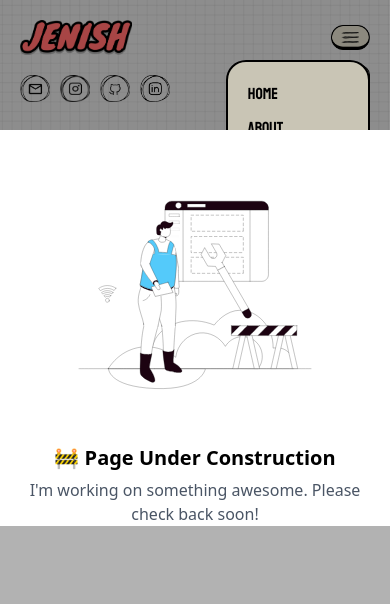
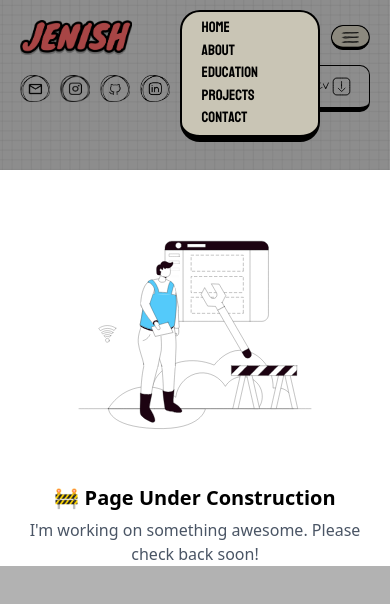
Before and after one commit to Jenish402/myportfolio, a React (Vite) app in the folder frontend/portfolio/: page /underconstruction in a window 390 px wide. Both pictures are taken after a click on the picture 350 px from the left and 37 px from the top of the page. Shown: the top 604 px of the page. Built offline with nearby package versions, Linux system fonts and the light colour scheme.

Commit message:
changes made

```diff
--- a/frontend/portfolio/src/components/Navbar.jsx
+++ b/frontend/portfolio/src/components/Navbar.jsx
@@ -9,6 +9,7 @@ import menu from '../assets/menu.png'
 import { PiArrowBendDownRightBold } from "react-icons/pi";
 import Lottie from 'lottie-react'
 import download from '../assets/download.json'
+import { motion } from 'framer-motion'
 
 
 function Navbar() {
@@ -56,7 +57,7 @@ function Navbar() {
 
 
   return (
-    <nav className='z-[100] sticky top-0 w-[350px] h-screen flex flex-col items-center p-[20px] max-md:w-screen max-md:h-[130px] max-md:pt-[20px] max-md:pb-[150px] max-sm:pb-[0px] max-lg:w-[220px]'>
+    <nav className='z-[100] sticky top-0 w-[350px] h-screen flex flex-col items-center p-[20px] max-md:w-screen max-sm:h-[170px] max-md:h-[210px] max-md:pt-[20px] max-md:pb-[150px] max-sm:pb-[0px] max-lg:w-[220px]'>
       <div className='flex flex-col items-center w-full max-lg:items-start'>
         <div className='pt-[50px] mb-[50px] flex items-center w-full max-md:mb-[10px] max-lg:pt-[20px] max-lg:justify-between max-md:pt-[0px] max-2xl:mb-[20px]'>
           <img className='h-[60px] w-auto max-lg:h-[50px] max-sm:h-[35px]' src={jenishlogo} alt="JENISH" />
@@ -69,10 +70,15 @@ function Navbar() {
             />
 
             {isOpen && (
-              <div className="fixed inset-0 bg-black/30">
+              <motion.div
+              initial={{ opacity: 0 }}
+              animate={{ opacity: 1 }}
+              exit={{ opacity: 0 }}
+              transition={{ duration: 0.3 }}
+              className="fixed inset-0 bg-black/30">
                 <ul
                   ref={menuRef}
-                  className=" z-[1000] absolute top-[40px] right-0 bg-[#C9C5B5] h-fit w-fit flex flex-col gap-y-[10px] p-[20px] border-b-[7px] items-start pr-[60px] border-[2px] border-black rounded-[20px] koulen-font md:hidden max-md:right-[20px] max-md:top-[60px]"
+                  className=" z-[1000] absolute top-[40px] right-0 bg-[#C9C5B5] h-fit w-fit flex flex-col gap-y-[10px] p-[20px] border-b-[7px] items-start pr-[60px] border-[2px] border-black rounded-[20px] koulen-font md:hidden max-md:right-[70px] max-md:top-[10px] max-md:gap-y-[0px] max-md:py-[5px] max-md:text-[15px]"
                 >
                   <li onClick={() => setIsOpen(false)}><a href="/#hero">Home</a></li>
                   <li onClick={() => setIsOpen(false)}><a href="/#about">About</a></li>
@@ -80,7 +86,7 @@ function Navbar() {
                   <li onClick={() => setIsOpen(false)}><a href="/#projects">Projects</a></li>
                   <li onClick={() => setIsOpen(false)}><a href="/#contact">Contact</a></li>
                 </ul>
-              </div>
+              </motion.div>
             )}
 
           </div>
--- a/frontend/portfolio/src/pages/About.jsx
+++ b/frontend/portfolio/src/pages/About.jsx
@@ -192,7 +192,7 @@ function About() {
                             <div className='w-full overflow-hidden'>
                                 <ul
                                     ref={webSkillsRef}
-                                    className='flex items-center justify-between gap-x-[20px] overflow-x-auto w-full scrollbar-hide'
+                                    className='flex items-center justify-between gap-x-[20px] overflow-x-auto w-full scrollbar-hide overflow-y-hidden'
                                     style={{ scrollbarWidth: 'none', msOverflowStyle: 'none' }}
                                 >
                                     <li
```
